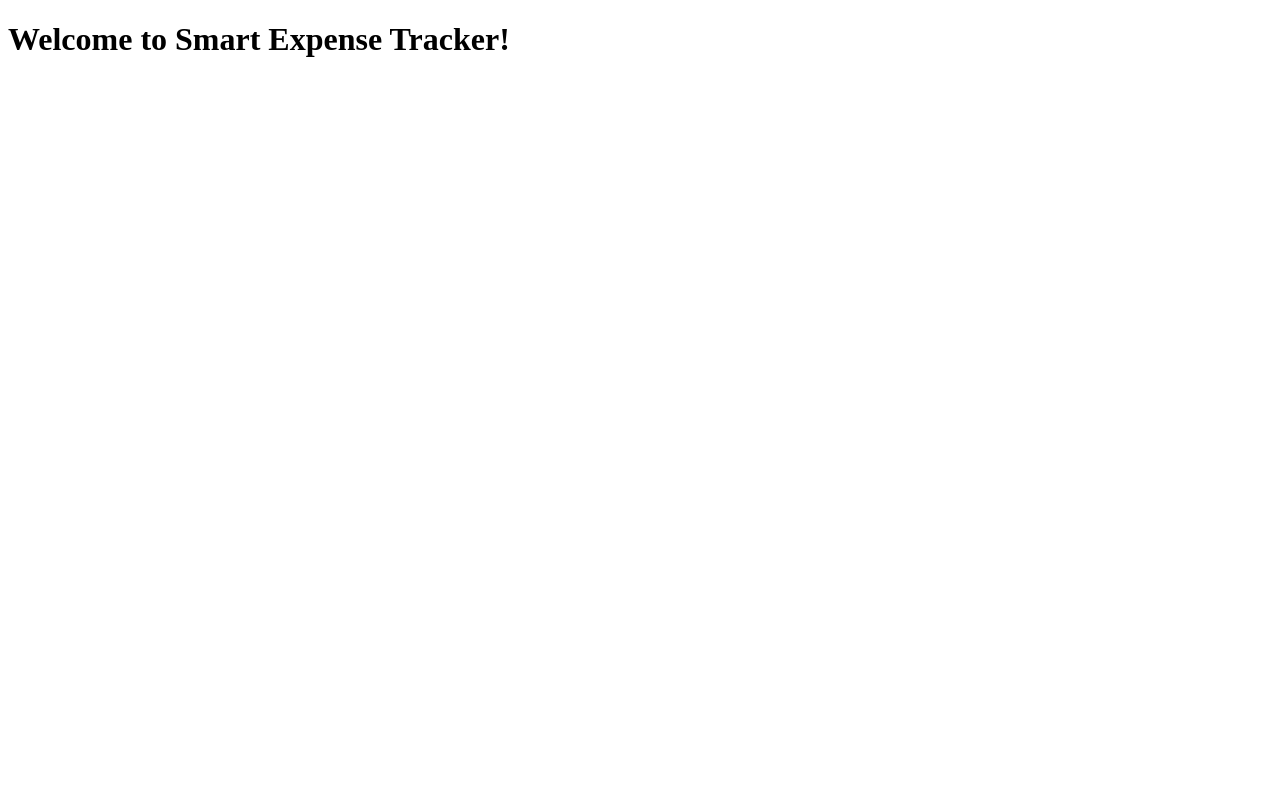
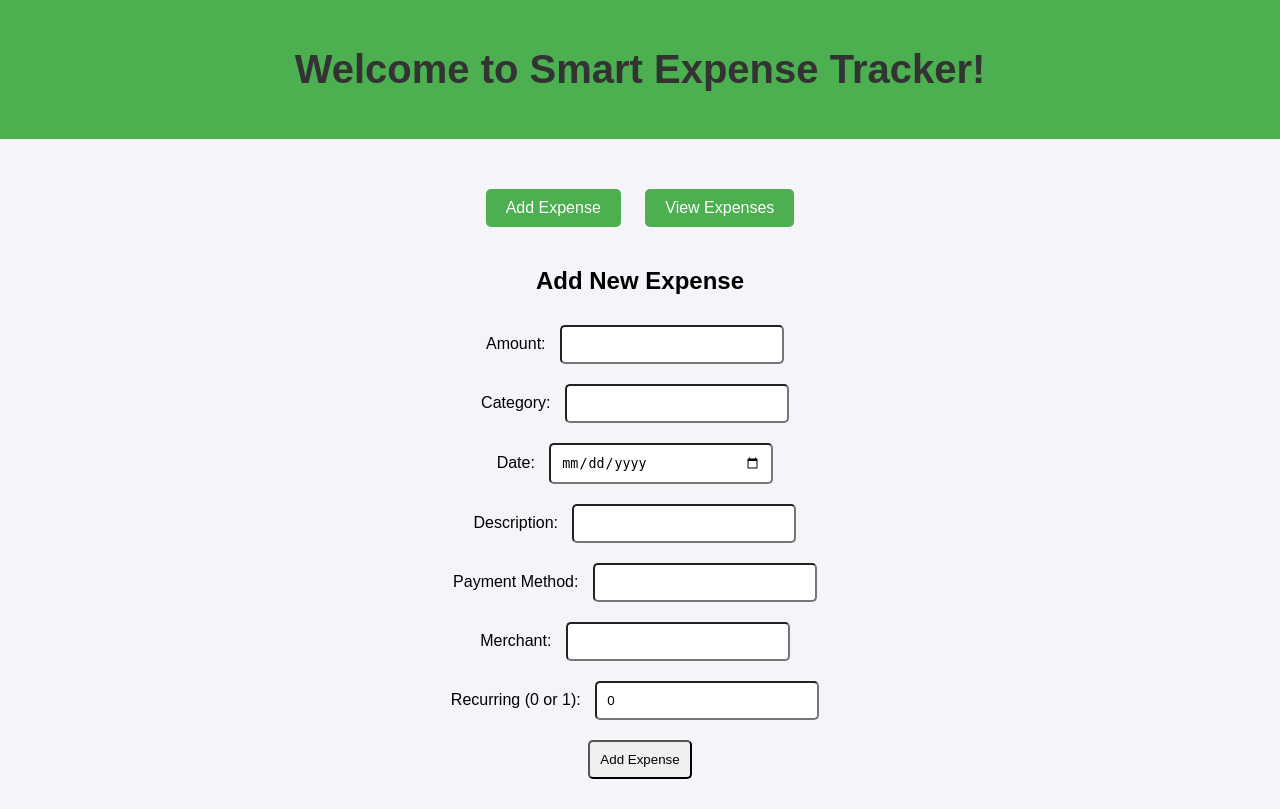
Before and after one commit to mitchelony/Smart-Expense-Tracker, a Flask app: page / in a window 1280 px wide. Before the commit the page ends 57 px from the top, so only its background shows below. Run offline with Flask 3, Linux system fonts and the light colour scheme; parts of the project's set-up code (start-up, migrations or seed data) failed here and were passed over.

Commit message:
chore: Add JSON API endpoints for adding and retrieving expenses

```diff
--- a/app.py
+++ b/app.py
@@ -1,6 +1,7 @@
+import json
+from flask import Flask, request, jsonify
 from app import create_app
 
 app = create_app()
-
 if __name__ == "__main__":
     app.run(debug=True)
--- a/app/routes.py
+++ b/app/routes.py
@@ -1,7 +1,63 @@
-from flask import Blueprint, render_template
+from flask import Blueprint, render_template, request, jsonify
+from database import add_expense, get_expenses, update_expense, delete_expense
+from datetime import datetime
 
 main = Blueprint('main', __name__)
 
+# Render Home Page
 @main.route("/")
 def home():
     return render_template("home.html")
+
+# Add Expense Route
+@main.route("/add_expense", methods=["POST"])
+def add_expense_route():
+    data = request.get_json()
+    if not data:
+        return jsonify({"error": "No Data Provided"}), 400 # Handle Missing Data
+
+    try:
+        # Extracting Fields
+        amount = float(data.get("amount"))
+        category = data.get("category")
+        date = data.get("date")
+        description = data.get("description")
+        payment_method = data.get("payment_method")
+        merchant = data.get("merchant")
+        recurring = int(data.get("recurring", 0))
+
+        # Ensure Amount Is Positive
+        if amount <= 0:
+            return jsonify({"error": "Amount must be greater than 0"}), 400
+
+        # Validate Date Format
+        try:
+            datetime.strptime(date, "%Y-%m-%d")
+        except ValueError:
+            return jsonify({"error": "Invalid date format. Use YYYY-MM-DD"}), 400
+
+    except ValueError:
+        return jsonify({"error": "Invalid data type for amount or recurring"}), 400
+
+    # Basic Validation
+    if not all([amount, category, date, description, payment_method, merchant]):
+        return jsonify({"error": "Missing Required Fields"}), 400
+
+    # Call Database Function
+    add_expense(amount, category, date, description, payment_method, merchant, recurring)
+
+    return jsonify({"message": "Expense Added Successfully"}), 201
+
+# Get Expenses Route
+@main.route("/get_expenses", methods=["GET"])
+def get_expenses_route():
+
+    # Fetch Expenses
+    expenses = get_expenses()
+
+    # Error Handling
+    if not expenses:
+        return jsonify({"error": "No Expenses Found"}), 404
+
+    # Return the expenses data as a JSON response
+    return jsonify(expenses), 200
--- a/app/templates/home.html
+++ b/app/templates/home.html
@@ -4,8 +4,117 @@
     <meta charset="UTF-8" />
     <meta name="viewport" content="width=device-width, initial-scale=1.0" />
     <title>Smart Expense Tracker</title>
+    <style>
+      body {
+        font-family: Arial, sans-serif;
+        background-color: #f4f4f9;
+        margin: 0;
+        padding: 0;
+      }
+      header {
+        background-color: #4caf50;
+        padding: 20px;
+        text-align: center;
+        color: white;
+      }
+      .container {
+        width: 80%;
+        margin: auto;
+        padding: 20px;
+      }
+      h1 {
+        font-size: 2.5em;
+        color: #333;
+      }
+      .links {
+        margin-top: 20px;
+        text-align: center;
+      }
+      .links a {
+        display: inline-block;
+        padding: 10px 20px;
+        margin: 10px;
+        background-color: #4caf50;
+        color: white;
+        text-decoration: none;
+        border-radius: 5px;
+      }
+      .links a:hover {
+        background-color: #45a049;
+      }
+      .expense-form {
+        margin-top: 30px;
+        text-align: center;
+      }
+      input,
+      button {
+        padding: 10px;
+        margin: 10px;
+        border-radius: 5px;
+      }
+      input[type="text"],
+      input[type="number"],
+      input[type="date"] {
+        width: 200px;
+      }
+    </style>
   </head>
   <body>
-    <h1>Welcome to Smart Expense Tracker!</h1>
+    <header>
+      <h1>Welcome to Smart Expense Tracker!</h1>
+    </header>
+
+    <div class="container">
+      <div class="links">
+        <a href="/add_expense">Add Expense</a>
+        <a href="/get_expenses">View Expenses</a>
+      </div>
+
+      <!-- Expense Form -->
+      <div class="expense-form">
+        <h2>Add New Expense</h2>
+        <form action="/add_expense" method="POST">
+          <label for="amount">Amount:</label>
+          <input type="number" id="amount" name="amount" required /><br />
+
+          <label for="category">Category:</label>
+          <input type="text" id="category" name="category" required /><br />
+
+          <label for="date">Date:</label>
+          <input type="date" id="date" name="date" required /><br />
+
+          <label for="description">Description:</label>
+          <input
+            type="text"
+            id="description"
+            name="description"
+            required
+          /><br />
+
+          <label for="payment_method">Payment Method:</label>
+          <input
+            type="text"
+            id="payment_method"
+            name="payment_method"
+            required
+          /><br />
+
+          <label for="merchant">Merchant:</label>
+          <input type="text" id="merchant" name="merchant" required /><br />
+
+          <label for="recurring">Recurring (0 or 1):</label>
+          <input
+            type="number"
+            id="recurring"
+            name="recurring"
+            value="0"
+            min="0"
+            max="1"
+          /><br />
+
+          <button type="submit">Add Expense</button>
+        </form>
+      </div>
+    </div>
   </body>
 </html>
```
Also changed, not shown: app/__init__.py (+5 -2 lines), expenses.db.
